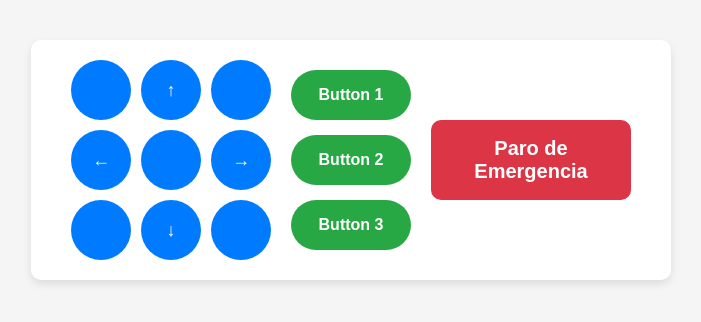
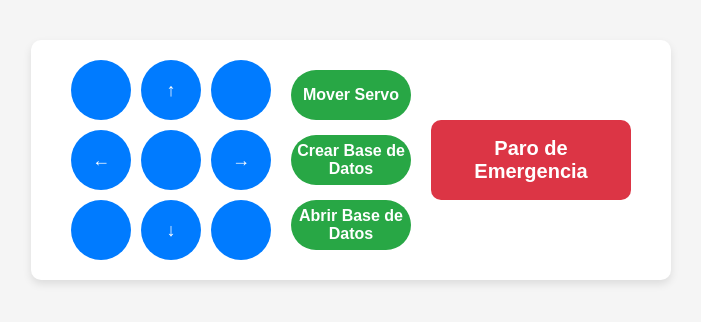
Before and after one commit to Poxcin27/Ramero, a plain HTML site: page index.html in a window 1280 px wide. Shown: the part 240-562 px from the top of the page, without its empty margins (289-990 px from the left). Drawn offline with Linux system fonts and the light colour scheme.

Commit message:
Nombres de Botones

```diff
--- a/index.html
+++ b/index.html
@@ -147,9 +147,9 @@
 
         <!-- Vertical Buttons -->
         <div class="vertical-buttons">
-            <button>Button 1</button>
-            <button>Button 2</button>
-            <button>Button 3</button>
+            <button>Mover Servo</button>
+            <button>Crear Base de Datos</button>
+            <button>Abrir Base de Datos</button>
         </div>
 
         <!-- Emergency Stop Button -->
```
